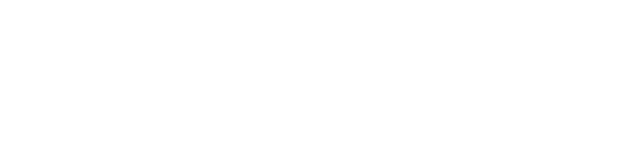
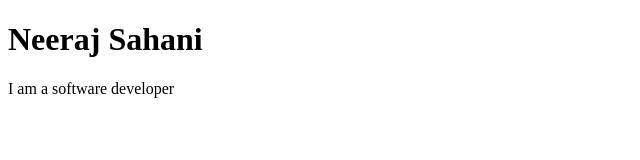
Before and after one commit to theneerajsahani/theneerajsahani.github.io, a plain HTML site: page index.html in a window 1280 px wide. Shown: the whole page, without its empty margins (0-640 px from the left). Drawn offline with Linux system fonts and the light colour scheme.

Commit message:
updated the title

```diff
--- a/index.html
+++ b/index.html
@@ -3,9 +3,10 @@
 <head>
     <meta charset="UTF-8">
     <meta name="viewport" content="width=device-width, initial-scale=1.0">
-    <title>Document</title>
+    <title>Neeraj Sahani</title>
 </head>
 <body>
-
+    <h1>Neeraj Sahani</h1>
+    <p>I am a software developer</p>
 </body>
 </html>
```
